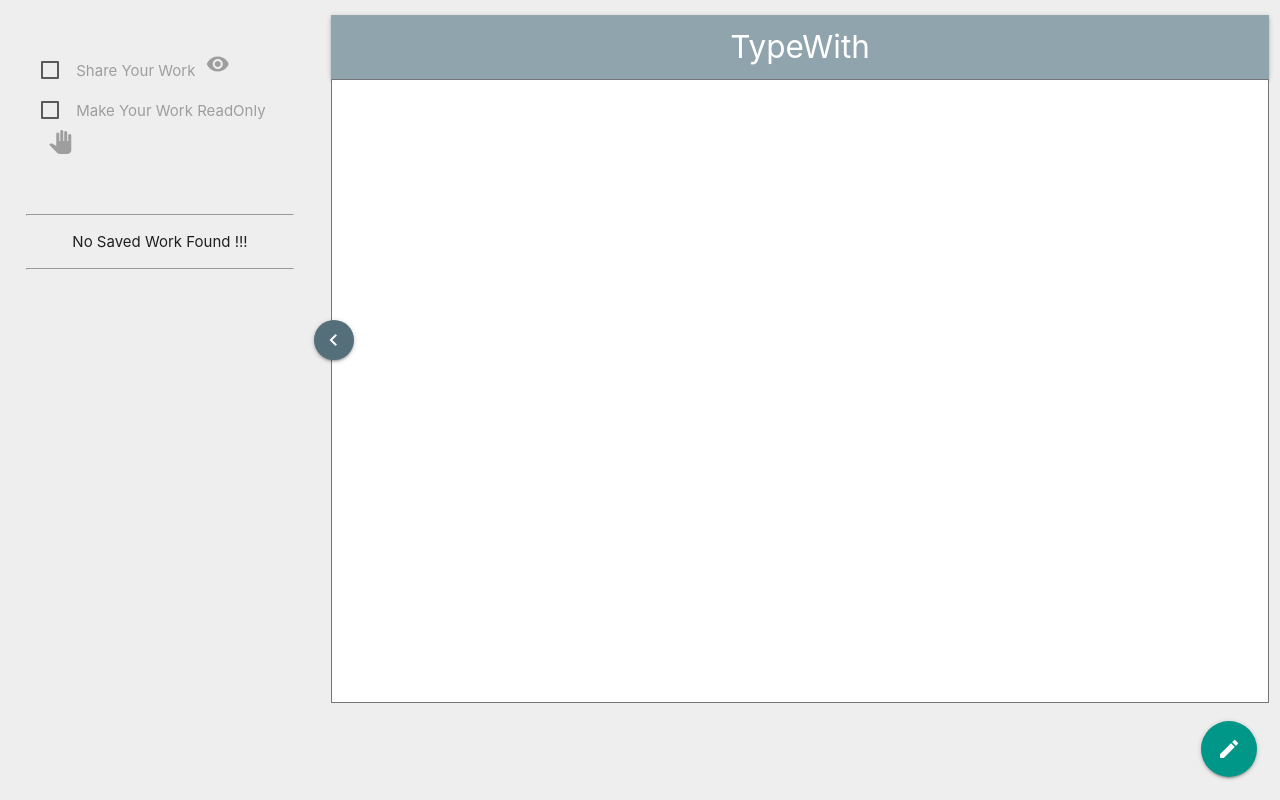
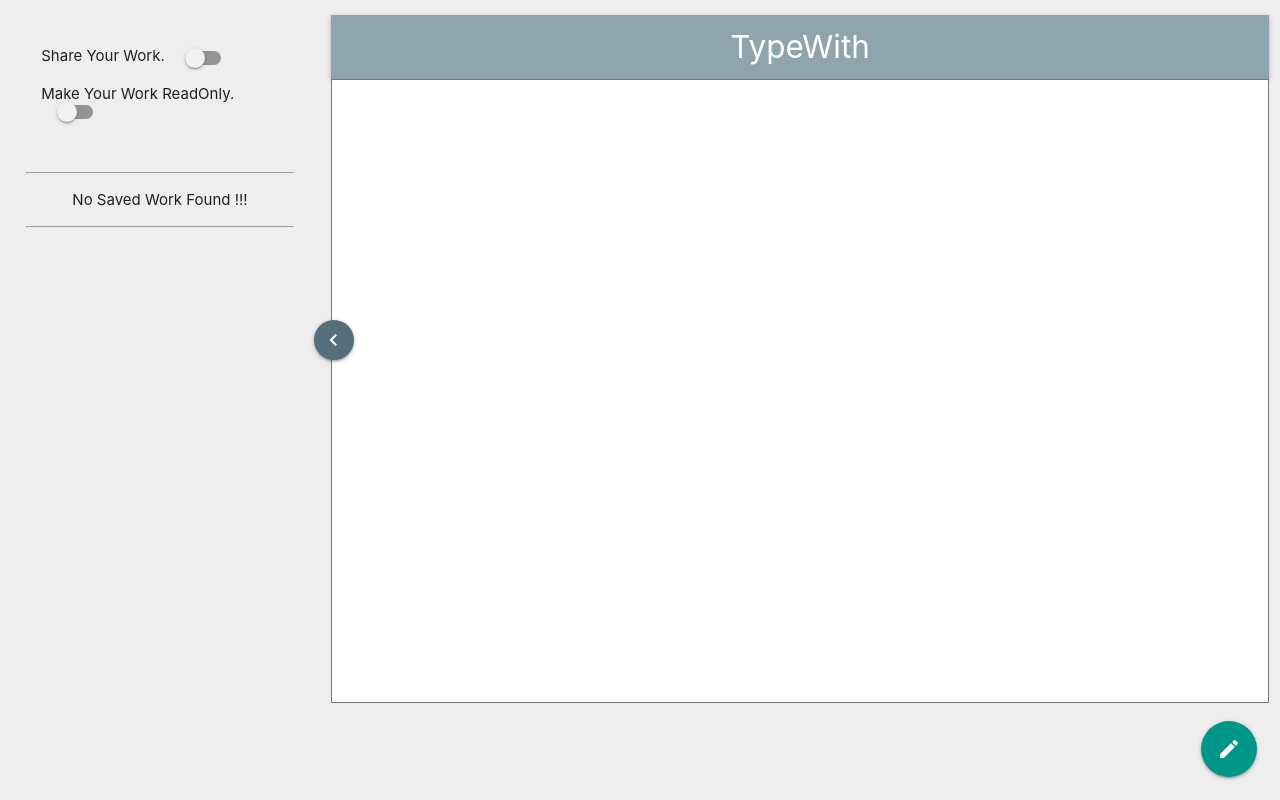
Before and after one commit to vivek-30/typewith, a website built with webpack: page public/index.html in a window 1280 px wide. Built offline with nearby package versions, Linux system fonts and the light colour scheme.

Commit message:
used switches instead of checkbox for better UI

```diff
--- a/public/index.html
+++ b/public/index.html
@@ -17,18 +17,18 @@
           <i class="material-icons">chevron_left</i>
         </button>
         <div id="settings-tab">
-          <div class="setting">
+          <div class="switch setting">
+            <span>Share Your Work.</span>
             <label>
-              <input type="checkbox" id="share">
-              <span>Share Your Work</span>
-              <i class="material-icons">visibility</i>
+              <input id="share" type="checkbox">
+              <span class="lever"></span>
             </label>
           </div>
-          <div class="setting">
+          <div class="switch setting">
+            <span>Make Your Work ReadOnly.</span>
             <label>
-              <input type="checkbox" id="read-only">
-              <span>Make Your Work ReadOnly</span>
-              <i class="material-icons">pan_tool</i>
+              <input id="read-only" type="checkbox">
+              <span class="lever"></span>
             </label>
           </div>
         </div>
```
